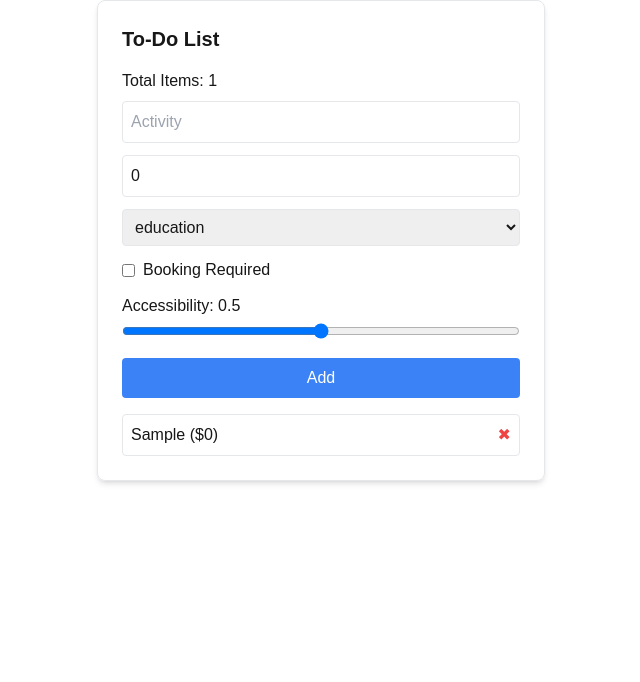
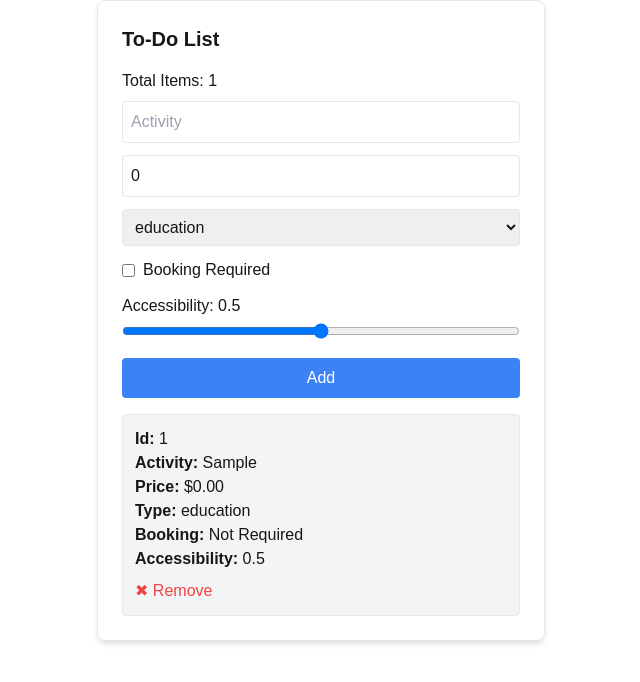
Before and after one commit to kong0021/project, a Next.js app in the folder my-next-app/: page / in a window 1280 px wide. Both pictures are taken after typing "Sample" into the empty fields and a click on the button "Add". Shown: the top 682 px of the page, without its empty margins (319-959 px from the left). Built offline with nearby package versions, Linux system fonts and the light colour scheme.

Commit message:
:zap: fixed display for items information in ToDoList

```diff
--- a/my-next-app/src/app/page.tsx
+++ b/my-next-app/src/app/page.tsx
@@ -1,7 +1,6 @@
 "use client";
 
 import { useState, useEffect, useCallback, useMemo } from "react";
-import { Slider } from "@radix-ui/react-slider";
 import { FormItem } from "./types/type";
 
 const TodoApp = () => {
@@ -178,15 +177,31 @@ const TodoApp = () => {
       {/* List */}
       <ul className="mt-4 space-y-2">
         {todos.map((todo) => (
-          <li key={todo.id} className="flex justify-between p-2 border rounded">
-            <span>
-              {todo.activity} (${todo.price})
-            </span>
+          <li key={todo.id} className="p-3 border rounded bg-gray-100">
+            <p>
+              <strong>Id:</strong> {todo.id}
+            </p>
+            <p>
+              <strong>Activity:</strong> {todo.activity}
+            </p>
+            <p>
+              <strong>Price:</strong> ${todo.price.toFixed(2)}
+            </p>
+            <p>
+              <strong>Type:</strong> {todo.type}
+            </p>
+            <p>
+              <strong>Booking:</strong>{" "}
+              {todo.bookingRequired ? "Required" : "Not Required"}
+            </p>
+            <p>
+              <strong>Accessibility:</strong> {todo.accessibility.toFixed(1)}
+            </p>
             <button
               onClick={() => removeTodo(todo.id)}
-              className="text-red-500"
+              className="text-red-500 mt-2"
             >
-              ✖
+              ✖ Remove
             </button>
           </li>
         ))}
```
